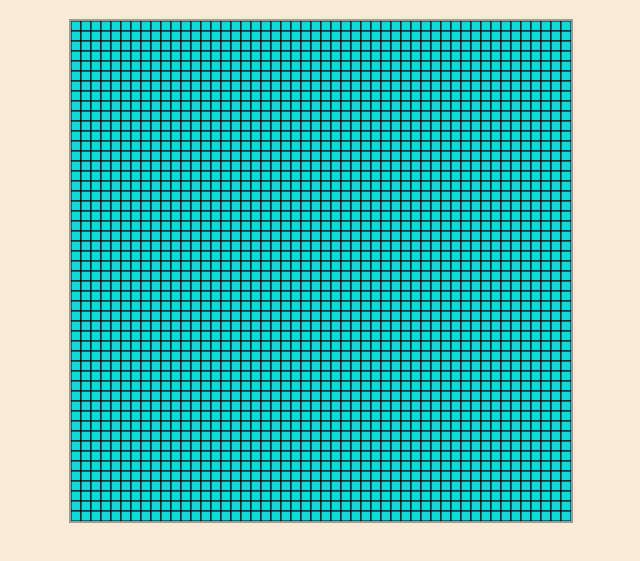
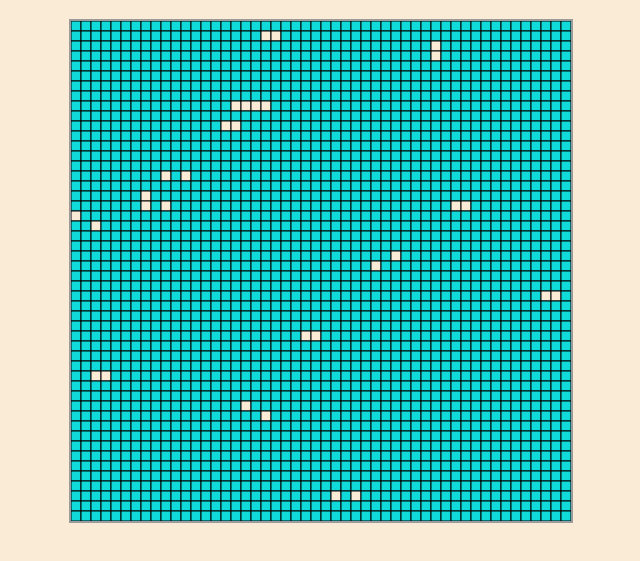
Before and after one commit to mendozzac/GameOfLife, a website: page index.html in a window 1280 px wide. Shown: the part 63-624 px from the top of the page, without its empty margins (319-959 px from the left). Drawn offline with Linux system fonts and the light colour scheme.

Commit message:
delete 'aleatorio' argument

```diff
--- a/index.html
+++ b/index.html
@@ -16,7 +16,7 @@
     <script src="js/canvas.js" defer></script>
     <title>El juego de la vida</title>
   </head>
-  <body onload="pintarCanvas">
+  <body>
     <h1>El juego de la vida</h1>
     <canvas id="tablero" class="tablero"></canvas>
   </body>
--- a/js/canvas.js
+++ b/js/canvas.js
@@ -26,7 +26,8 @@ class Celulas {
   constructor(x, y, estado) {
     this.x = x;
     this.y = y;
-    this.estadoProximo = estado;
+    this.estado = estado;
+    this.estadoProximo = this.estado;
     this.vecinos = [];
     this.añadirVecinos = () => {
       for (let i = -1; i < 2; i++) {
@@ -79,15 +80,11 @@ class Celulas {
     };
   }
 }
-const iniciaTablero = (obj, aleatorio) => {
+const iniciaTablero = (obj) => {
   let estado;
   for (let i = 0; i < filas; i++) {
     for (let j = 0; j < columnas; j++) {
-      if (aleatorio === true) {
-        estado = Math.floor(Math.random() * 2);
-      } else {
-        estado = 0;
-      }
+      estado = Math.floor(Math.random() * 2);
       obj[i][j] = new Celulas(i, j, estado);
     }
   }
@@ -114,7 +111,7 @@ const pintaTablero = (obj) => {
     }
   }
 };
-
+console.log(Celulas);
 iniciaTablero(tablero);
 const empezar = () => {
   borrarCanvas();
```
